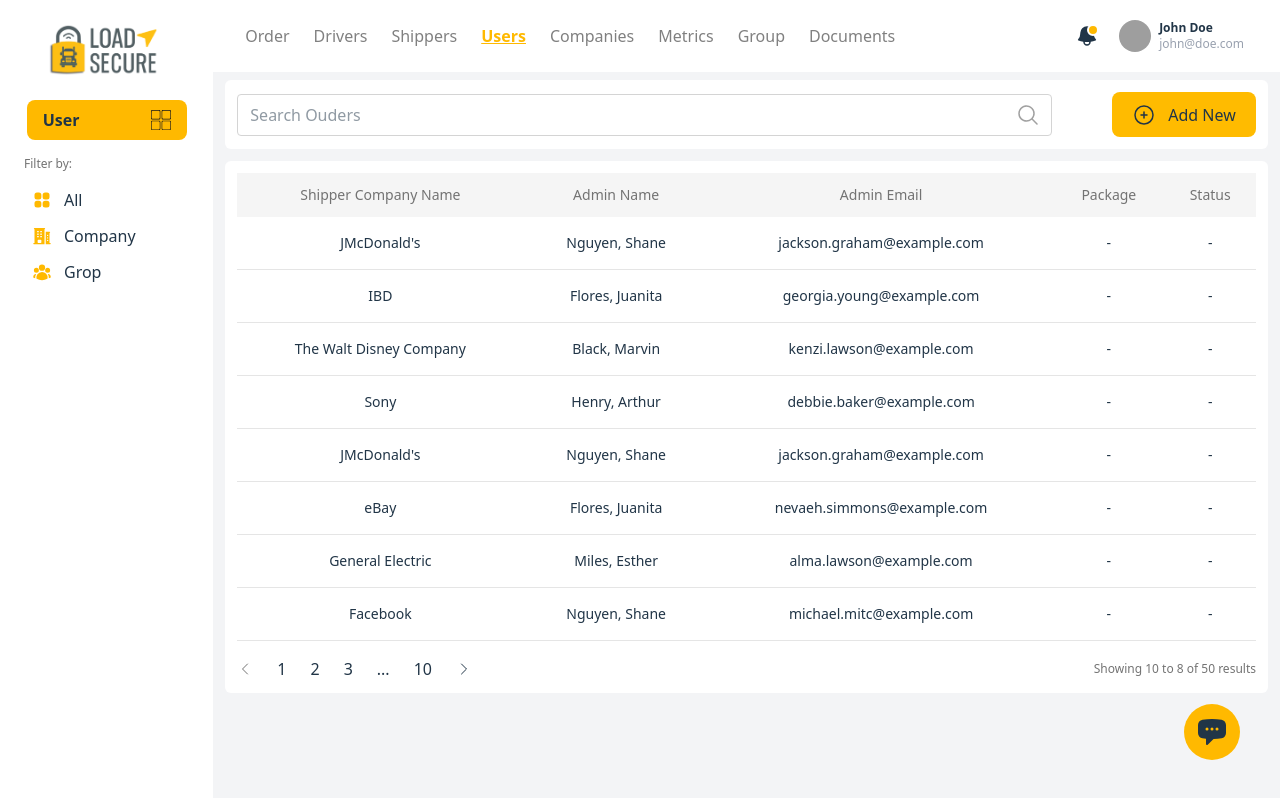
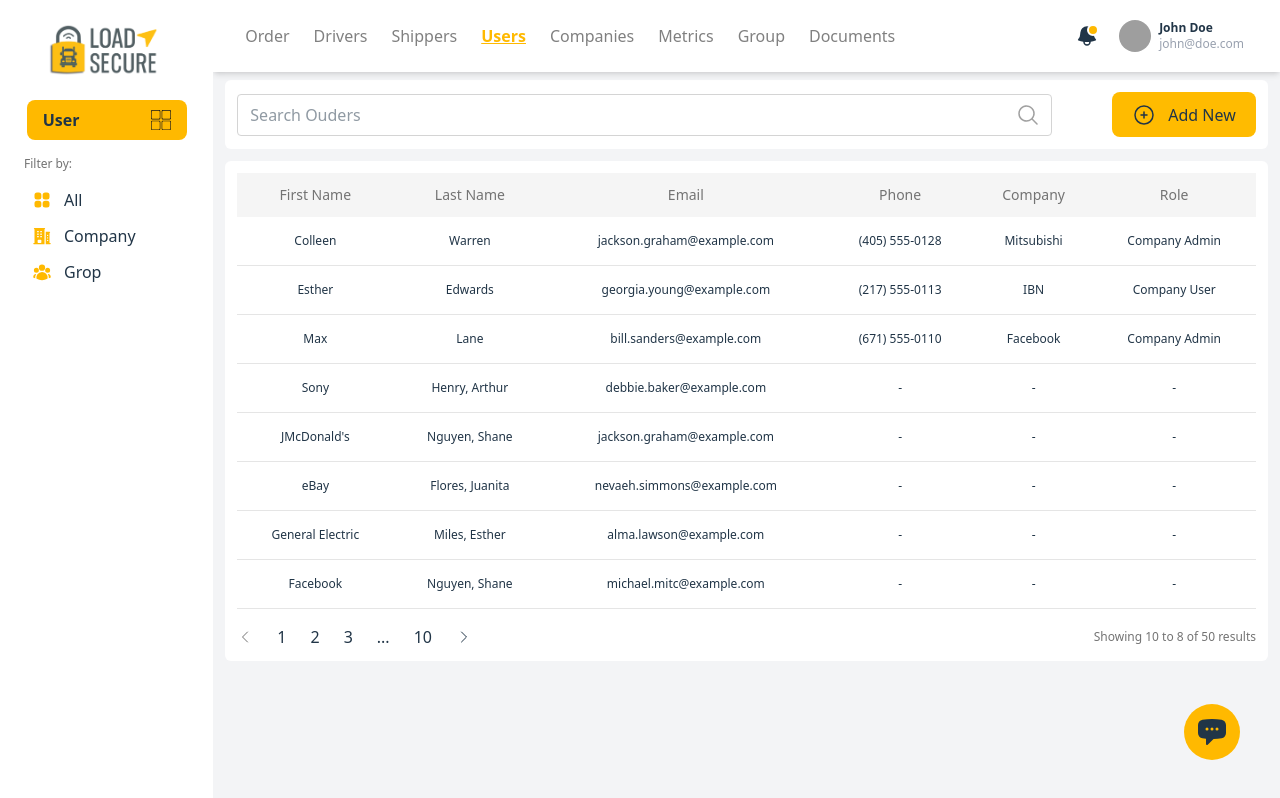
Before and after one commit to Daniyal12222/load-secure, a React (Vite) app: page /users in a window 1280 px wide. Built offline with nearby package versions, Linux system fonts and the light colour scheme; grey boxes are pictures that could not be loaded.

Commit message:
profile add

```diff
--- /dev/null
+++ b/src/components/profile.jsx
@@ -0,0 +1,104 @@
+import React, { useState } from "react";
+
+const EditProfile = ({onClose}) => {
+
+  const [access, setAccess] = useState({
+    billing: true,
+    templates: true,
+    metrics: false,
+    permissions: false,
+    groups: false,
+  });
+
+  const toggleAccess = (key) => {
+    setAccess((prev) => ({ ...prev, [key]: !prev[key] }));
+  };
+
+  return (
+    <div
+      className="fixed z-20  inset-0 bg-gray-800/70 flex justify-center items-center"
+      onClick={onClose}
+    >
+      <div
+        className="w-[40vw] dark:bg-[#363f42] rounded-lg overflow-hidden    "
+        onClick={(e) => e.stopPropagation()} // Prevent close when clicking inside
+      >
+         <div className="max-w-xl mx-auto dark:bg-[#394246] dark:text-white  shadow-lg rounded-2xl overflow-hidden  bg-white  ">
+      <div className="flex bg-amber-400 px-3 py-3 items-center justify-between mb-4">
+        <h2 className="text-xl font-semibold text-gray-800">Edit Profile</h2>
+        <button className="!bg-white/0 !p-2 !text-gray-900">
+          <svg className=" size-5" fill="none" stroke="currentColor" strokeWidth="2"
+               viewBox="0 0 24 24">
+            <path strokeLinecap="round" strokeLinejoin="round"
+                  d="M19 7l-.867 12.142A2 2 0 0116.138 21H7.862a2 2 0 01-1.995-1.858L5 7m5 4v6m4-6v6m1-10V4a1 1 0 00-1-1h-4a1 1 0 00-1 1v3m-4 0h14"/>
+          </svg>
+        </button>
+      </div>
+
+      <div className="grid grid-cols-1 px-4 sm:grid-cols-2 gap-3 mb-5">
+        <div>
+          <label className="block text-sm font-medium text-gray-700 dark:text-white mb-1">First Name<span className="text-red-500">*</span></label>
+          <input type="text" defaultValue="Shakeel" className="w-full border rounded-md px-2 py-1.5 text-sm focus:outline-none focus:ring-2 focus:ring-yellow-500"/>
+        </div>
+
+        <div>
+          <label className="block text-sm font-medium text-gray-700 dark:text-white mb-1">Last Name</label>
+          <input type="text" defaultValue="Ahmad" className="w-full border rounded-md px-2 py-1.5 text-sm focus:outline-none focus:ring-2 focus:ring-yellow-500"/>
+        </div>
+
+        <div>
+          <label className="block text-sm font-medium text-gray-700 dark:text-white mb-1">Role<span className="text-red-500">*</span></label>
+          <select defaultValue="Operator" className="w-full border rounded-md px-2 py-1.5 text-sm focus:outline-none focus:ring-2 focus:ring-yellow-500">
+            <option>Admin</option>
+            <option>Operator</option>
+            <option>Viewer</option>
+          </select>
+        </div>
+
+        <div>
+          <label className="block text-sm font-medium text-gray-700 dark:text-white mb-1">Phone Number</label>
+          <input type="text" defaultValue="+1 123 12345" className="w-full border rounded-md px-2 py-1.5 text-sm focus:outline-none focus:ring-2 focus:ring-yellow-500"/>
+        </div>
+
+        <div className="sm:col-span-2">
+          <label className="block text-sm font-medium text-gray-700 dark:text-white mb-1">Email<span className="text-red-500">*</span></label>
+          <input type="email" defaultValue="shykiahma@email.com" className="w-full border rounded-md px-2 py-1.5 text-sm focus:outline-none focus:ring-2 focus:ring-yellow-500"/>
+        </div>
+      </div>
+
+      <h3 className="text-sm font-semibold px-4 text-gray-800 mb-2 dark:text-white">Access</h3>
+      <div className="grid grid-cols-1 dark:text-white px-4 sm:grid-cols-2 gap-3 mb-5">
+        {Object.keys(access).map((key) => (
+          <div key={key} className="flex dark:text-white items-center border border-neutral-300  justify-between p-2 rounded-md">
+            <span className="capitalize text-sm dark:text-white  text-gray-800">{key}</span>
+            <label className="inline-flex items-center  cursor-pointer">
+              <input type="checkbox" className="sr-only" checked={access[key]} onChange={() => toggleAccess(key)} />
+              <div className={`w-10 h-5  flex items-center rounded-full p-1 transition-colors duration-300
+                ${access[key] ? 'bg-yellow-500' : 'bg-gray-300'}`}>
+                <div className={`bg-white w-4 h-4 rounded-full shadow transform transition-transform
+                  ${access[key] ? 'translate-x-5' : 'translate-x-0'}`}></div>
+              </div>
+            </label>
+          </div>
+        ))}
+      </div>
+
+      <div className="flex justify-center gap-3 py-2 px-4">
+        <button className="px-4 py-1.5 border rounded-md text-sm !text-gray-700 hover:!bg-gray-100">Cancel</button>
+        <button className="px-4 py-1.5 !bg-yellow-500 text-white !text-sm rounded-md hover:!bg-yellow-600">Save</button>
+      </div>
+    </div>
+
+        {/* Close Button */}
+        <button
+          onClick={onClose}
+          className="absolute dark:!bg-[#2d353a] dark:text-white top-5 right-5 text-black hover:text-red-500 text-xl font-bold"
+        >
+          ×
+        </button>
+      </div>
+    </div>
+  );
+};
+
+export default EditProfile;
--- a/src/user.jsx
+++ b/src/user.jsx
@@ -74,81 +74,92 @@
             <div className="w-full px-3 dark:bg-[#363f42] bg-white py-3 rounded-md overflow-x-auto">
               <table className="w-full bg-white dark:bg-[#363f42] dark:!text-white rounded-md  ">
                 <thead>
-                  <tr className="bg-neutral-100 dark:bg-amber-300  px-2 py-2">
+                  <tr className="bg-neutral-100 dark:bg-amber-400  px-2 py-2">
                     <td className="text-sm text-center text-neutral-500 p-3 dark:text-black">
-                    Shipper Company Name
+                    First Name
                     </td>
                     <td className="text-sm text-center text-neutral-500 p-3 dark:text-black">
-                    Admin Name
+                    Last Name
                     </td>
                     <td className="text-sm text-center text-neutral-500 p-3 dark:text-black">
-                    Admin Email
+                    Email
                     </td>
                     <td className="text-sm text-center text-neutral-500 p-3 dark:text-black">
-                    Package
+                    Phone
                     </td>
                     <td className="text-sm text-center text-neutral-500 p-3 dark:text-black">
-                    Status
+                    Company
+                    </td>
+                    <td className="text-sm text-center text-neutral-500 p-3 dark:text-black">
+                    Role
                     </td>
                   </tr>
                 </thead>
                 <tbody>
                   {/* Add your data rows here */}
                   <tr className="border-b border-neutral-200">
-                    <td className="p-4 text-sm text-center">JMcDonald's</td>
-                    <td className="p-4 text-sm text-center">Nguyen, Shane</td>
-                    <td className="p-4 text-sm text-center">jackson.graham@example.com</td>
-                    <td className="p-4 text-sm text-center">-</td>
-                    <td className="p-4 text-sm text-center">-</td>
+                    <td className="p-4 text-xs text-center">Colleen</td>
+                    <td className="p-4 text-xs text-center">Warren</td>
+                    <td className="p-4 text-xs text-center">jackson.graham@example.com</td>
+                    <td className="p-4 text-xs text-center">(405) 555-0128</td>
+                    <td className="p-4 text-xs text-center">Mitsubishi</td>
+                    <td className="p-4 text-xs text-center">Company Admin</td>
                   </tr>
                   <tr className="border-b border-neutral-200">
-                    <td className="p-4 text-sm text-center">IBD</td>
-                    <td className="p-4 text-sm text-center">Flores, Juanita</td>
-                    <td className="p-4 text-sm text-center">georgia.young@example.com</td>
-                    <td className="p-4 text-sm text-center">-</td>
-                    <td className="p-4 text-sm text-center">-</td>
+                    <td className="p-4 text-xs text-center">Esther</td>
+                    <td className="p-4 text-xs text-center">Edwards</td>
+                    <td className="p-4 text-xs text-center">georgia.young@example.com</td>
+                    <td className="p-4 text-xs text-center">(217) 555-0113</td>
+                    <td className="p-4 text-xs text-center">IBN</td>
+                    <td className="p-4 text-xs text-center">Company User</td>
                   </tr>
                   <tr className="border-b border-neutral-200">
-                    <td className="p-4 text-sm text-center">The Walt Disney Company</td>
-                    <td className="p-4 text-sm text-center">Black, Marvin</td>
-                    <td className="p-4 text-sm text-center">kenzi.lawson@example.com</td>
-                    <td className="p-4 text-sm text-center">-</td>
-                    <td className="p-4 text-sm text-center">-</td>
+                    <td className="p-4 text-xs text-center">Max</td>
+                    <td className="p-4 text-xs text-center">Lane</td>
+                    <td className="p-4 text-xs text-center">bill.sanders@example.com</td>
+                    <td className="p-4 text-xs text-center">(671) 555-0110</td>
+                    <td className="p-4 text-xs text-center">Facebook</td>
+                    <td className="p-4 text-xs text-center">Company Admin</td>
                   </tr>
                   <tr className="border-b border-neutral-200">
-                    <td className="p-4 text-sm text-center">Sony</td>
-                    <td className="p-4 text-sm text-center">Henry, Arthur</td>
-                    <td className="p-4 text-sm text-center">debbie.baker@example.com</td>
-                    <td className="p-4 text-sm text-center">-</td>
-                    <td className="p-4 text-sm text-center">-</td>
+                    <td className="p-4 text-xs text-center">Sony</td>
+                    <td className="p-4 text-xs text-center">Henry, Arthur</td>
+                    <td className="p-4 text-xs text-center">debbie.baker@example.com</td>
+                    <td className="p-4 text-xs text-center">-</td>
+                    <td className="p-4 text-xs text-center">-</td>
+                    <td className="p-4 text-xs text-center">-</td>
                   </tr>
                   <tr className="border-b border-neutral-200">
-                    <td className="p-4 text-sm text-center">JMcDonald's</td>
-                    <td className="p-4 text-sm text-center">Nguyen, Shane</td>
-                    <td className="p-4 text-sm text-center">jackson.graham@example.com</td>
-                    <td className="p-4 text-sm text-center">-</td>
-                    <td className="p-4 text-sm text-center">-</td>
+                    <td className="p-4 text-xs text-center">JMcDonald's</td>
+                    <td className="p-4 text-xs text-center">Nguyen, Shane</td>
+                    <td className="p-4 text-xs text-center">jackson.graham@example.com</td>
+                    <td className="p-4 text-xs text-center">-</td>
+                    <td className="p-4 text-xs text-center">-</td>
+                    <td className="p-4 text-xs text-center">-</td>
                   </tr>
                   <tr className="border-b border-neutral-200">
-                    <td className="p-4 text-sm text-center">eBay</td>
-                    <td className="p-4 text-sm text-center">Flores, Juanita</td>
-                    <td className="p-4 text-sm text-center">nevaeh.simmons@example.com</td>
-                    <td className="p-4 text-sm text-center">-</td>
-                    <td className="p-4 text-sm text-center">-</td>
+                    <td className="p-4 text-xs text-center">eBay</td>
+                    <td className="p-4 text-xs text-center">Flores, Juanita</td>
+                    <td className="p-4 text-xs text-center">nevaeh.simmons@example.com</td>
+                    <td className="p-4 text-xs text-center">-</td>
+                    <td className="p-4 text-xs text-center">-</td>
+                    <td className="p-4 text-xs text-center">-</td>
                   </tr>
                   <tr className="border-b border-neutral-200">
-                    <td className="p-4 text-sm text-center">General Electric</td>
-                    <td className="p-4 text-sm text-center">Miles, Esther</td>
-                    <td className="p-4 text-sm text-center">alma.lawson@example.com</td>
-                    <td className="p-4 text-sm text-center">-</td>
-                    <td className="p-4 text-sm text-center">-</td>
+                    <td className="p-4 text-xs text-center">General Electric</td>
+                    <td className="p-4 text-xs text-center">Miles, Esther</td>
+                    <td className="p-4 text-xs text-center">alma.lawson@example.com</td>
+                    <td className="p-4 text-xs text-center">-</td>
+                    <td className="p-4 text-xs text-center">-</td>
+                    <td className="p-4 text-xs text-center">-</td>
                   </tr>
                   <tr className="border-b border-neutral-200">
-                    <td className="p-4 text-sm text-center">Facebook</td>
-                    <td className="p-4 text-sm text-center">Nguyen, Shane</td>
-                    <td className="p-4 text-sm text-center">michael.mitc@example.com</td>
-                    <td className="p-4 text-sm text-center">-</td>
-                    <td className="p-4 text-sm text-center">-</td>
+                    <td className="p-4 text-xs text-center">Facebook</td>
+                    <td className="p-4 text-xs text-center">Nguyen, Shane</td>
+                    <td className="p-4 text-xs text-center">michael.mitc@example.com</td>
+                    <td className="p-4 text-xs text-center">-</td>
+                    <td className="p-4 text-xs text-center">-</td>
+                    <td className="p-4 text-xs text-center">-</td>
                   </tr>
                   {/* Add more data rows as needed */}
                 </tbody>
```
Also changed, not shown: src/components/navear.jsx (+7 -2 lines).
